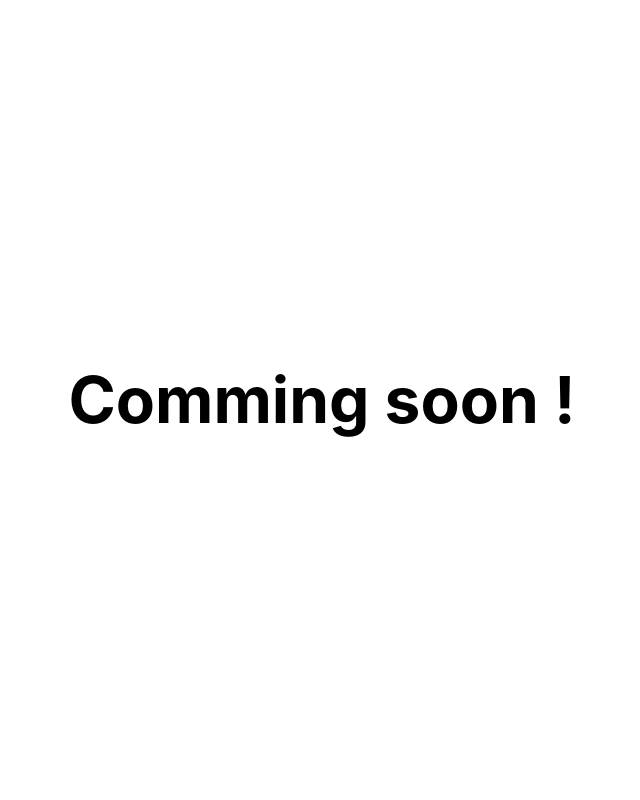
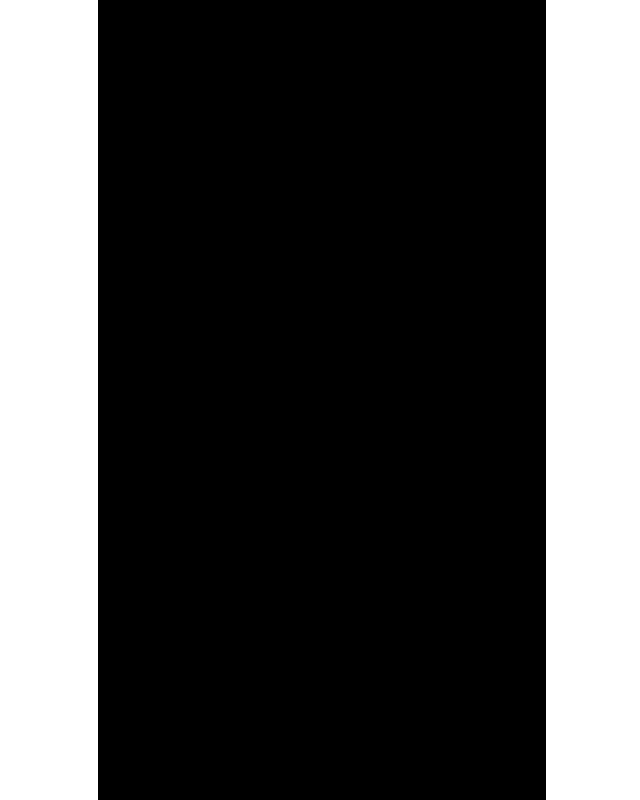
Before and after one commit to jrbublitz/nextjs, a Next.js app: page / in a window 1280 px wide. Shown: the whole page, without its empty margins (318-958 px from the left). Built offline with nearby package versions, Linux system fonts and the light colour scheme.

Commit message:
Ajusts message

```diff
--- a/pages/index.js
+++ b/pages/index.js
@@ -5,13 +5,12 @@
   return (
     <div className={styles.container}>
       <Head>
-        <title>Create Next App</title>
         <link rel="icon" href="/favicon.ico" />
       </Head>
 
       <main className={styles.main}>
         <h1 className={styles.title}>
-          Comming soon !
+          Coming soon !
         </h1>
       </main>
     </div>
--- a/styles/Home.module.css
+++ b/styles/Home.module.css
@@ -14,6 +14,11 @@
   flex-direction: column;
   justify-content: center;
   align-items: center;
+  background-color: black;
+}
+
+.h1 {
+  color: white;
 }
 
 .footer {
```
